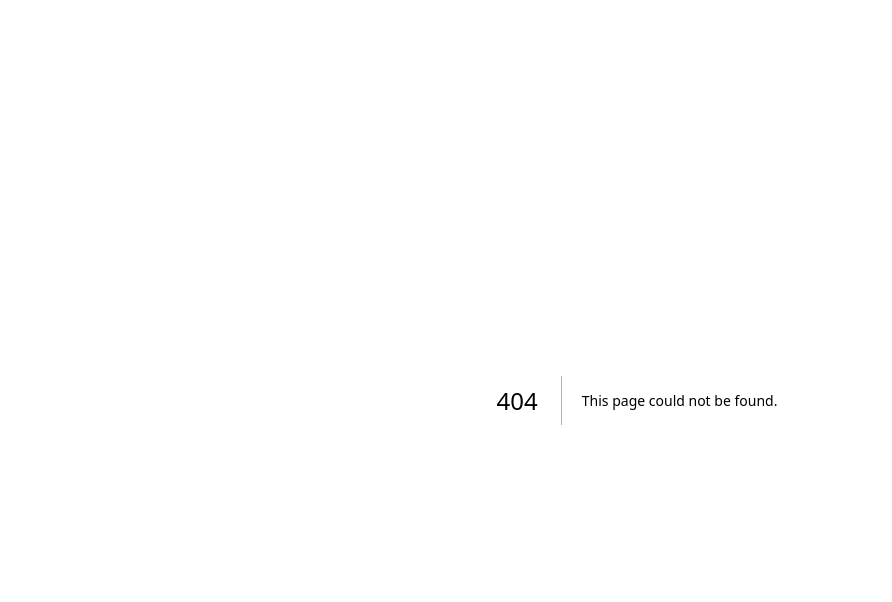
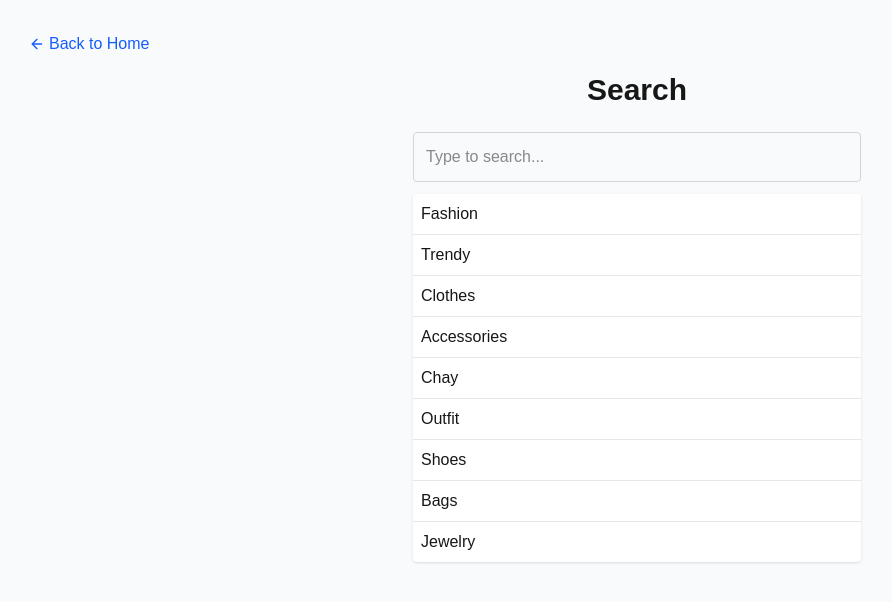
Before and after one commit to CharisM/chaypashion, a Next.js app: page /search in a window 1280 px wide. Before the commit this address had no page. Shown: the top 602 px of the page, without its empty margins (3-895 px from the left). Built offline with nearby package versions, Linux system fonts and the light colour scheme.

Commit message:
Add project files

```diff
--- a/app/about/page.tsx
+++ b/app/about/page.tsx
@@ -6,15 +6,19 @@ export default function About() {
     <div className="flex flex-col min-h-screen bg-gray-50">
 
       {/* NAVBAR */}
-        <nav className="flex justify-between items-center px-12 py-4 bg-white shadow">
+      <nav className="flex justify-between items-center px-12 py-4 bg-white shadow">
         <h1 className="text-3xl font-serif italic">Chay Fashion</h1>
         <ul className="flex gap-8 text-sm font-medium items-center">
-            <li><Link href="/">HOME</Link></li>
-            <li className="text-blue-600 ">ABOUT</li>
-            <li><Link href="/contact">CONTACT US</Link></li>
-            <li><FiSearch className="text-lg" /></li>
+          <li><Link href="/">HOME</Link></li>
+          <li className="text-blue-600">ABOUT</li>
+          <li><Link href="/contact">CONTACT US</Link></li>
+          <li>
+            <Link href="/search">
+                <FiSearch className="text-lg cursor-pointer" />
+            </Link>
+            </li>
         </ul>
-        </nav>
+      </nav>
 
       {/* BANNER */}
       <div className="relative w-full h-60 md:h-72 lg:h-80">
@@ -29,6 +33,7 @@ export default function About() {
           </h1>
         </div>
       </div>
+
 
       {/* ABOUT CONTENT */}
       <div className="flex flex-col md:flex-row justify-center items-start max-w-6xl mx-auto my-8 px-5 gap-8">
--- a/app/contact/page.tsx
+++ b/app/contact/page.tsx
@@ -8,15 +8,19 @@ export default function Contact() {
     <div className="flex flex-col min-h-screen bg-gray-50">
 
       {/* NAVBAR */}
-        <nav className="flex justify-between items-center px-12 py-4 bg-white shadow">
+      <nav className="flex justify-between items-center px-12 py-4 bg-white shadow">
         <h1 className="text-3xl font-serif italic">Chay Fashion</h1>
         <ul className="flex gap-8 text-sm font-medium items-center">
-            <li><Link href="/">HOME</Link></li>
-            <li><Link href="/about">ABOUT</Link></li>
-            <li className="text-blue-600 ">CONTACT US</li>
-            <li><FiSearch className="text-lg" /></li>
+          <li><Link href="/">HOME</Link></li>
+          <li><Link href="/about">ABOUT</Link></li>
+          <li className="text-blue-600">CONTACT US</li>
+          <li>
+            <Link href="/search">
+                <FiSearch className="text-lg cursor-pointer" />
+            </Link>
+          </li>
         </ul>
-        </nav>
+      </nav>
 
       {/* BANNER IMAGE */}
       <div className="relative w-full h-64 md:h-72 lg:h-80">
--- /dev/null
+++ b/app/search/page.tsx
@@ -0,0 +1,71 @@
+"use client";
+
+import { useState } from "react";
+import Link from "next/link";
+import { FiArrowLeft } from "react-icons/fi";
+
+export default function Search() {
+  const [query, setQuery] = useState("");
+
+  // Clue words example
+  const clues = [
+    "Fashion",
+    "Trendy",
+    "Clothes",
+    "Accessories",
+    "Chay",
+    "Outfit",
+    "Shoes",
+    "Bags",
+    "Jewelry",
+  ];
+
+  // Filter clue words based on input
+  const filtered = clues.filter((word) =>
+    word.toLowerCase().includes(query.toLowerCase())
+  );
+
+  return (
+    <div className="min-h-screen bg-gray-50 flex flex-col items-center p-8">
+
+      {/* Back link */}
+      <Link href="/" className="self-start mb-4 flex items-center text-blue-600 hover:underline">
+        <FiArrowLeft className="mr-1" /> Back to Home
+      </Link>
+
+      {/* Search title */}
+      <h1 className="text-3xl font-semibold mb-6">Search</h1>
+
+      {/* Input field */}
+      <input
+        type="text"
+        value={query}
+        onChange={(e) => setQuery(e.target.value)}
+        placeholder="Type to search..."
+        className="w-full max-w-md p-3 rounded border border-gray-300 outline-none"
+      />
+
+      {/* Suggestions */}
+      <ul className="w-full max-w-md mt-3 bg-white rounded shadow divide-y divide-gray-200">
+        {filtered.length > 0 ? (
+          filtered.map((word, index) => (
+            <li
+              key={index}
+              className="p-2 hover:bg-gray-100 cursor-pointer"
+              // Example: redirect based on word
+              onClick={() => {
+                if (word === "Chay" || word === "Fashion") window.location.href = "/";
+                else if (word === "Accessories" || word === "Jewelry") window.location.href = "/about";
+                else window.location.href = "/contact";
+              }}
+            >
+              {word}
+            </li>
+          ))
+        ) : (
+          query && <li className="p-2 text-gray-400">No results found</li>
+        )}
+      </ul>
+    </div>
+  );
+}
```
